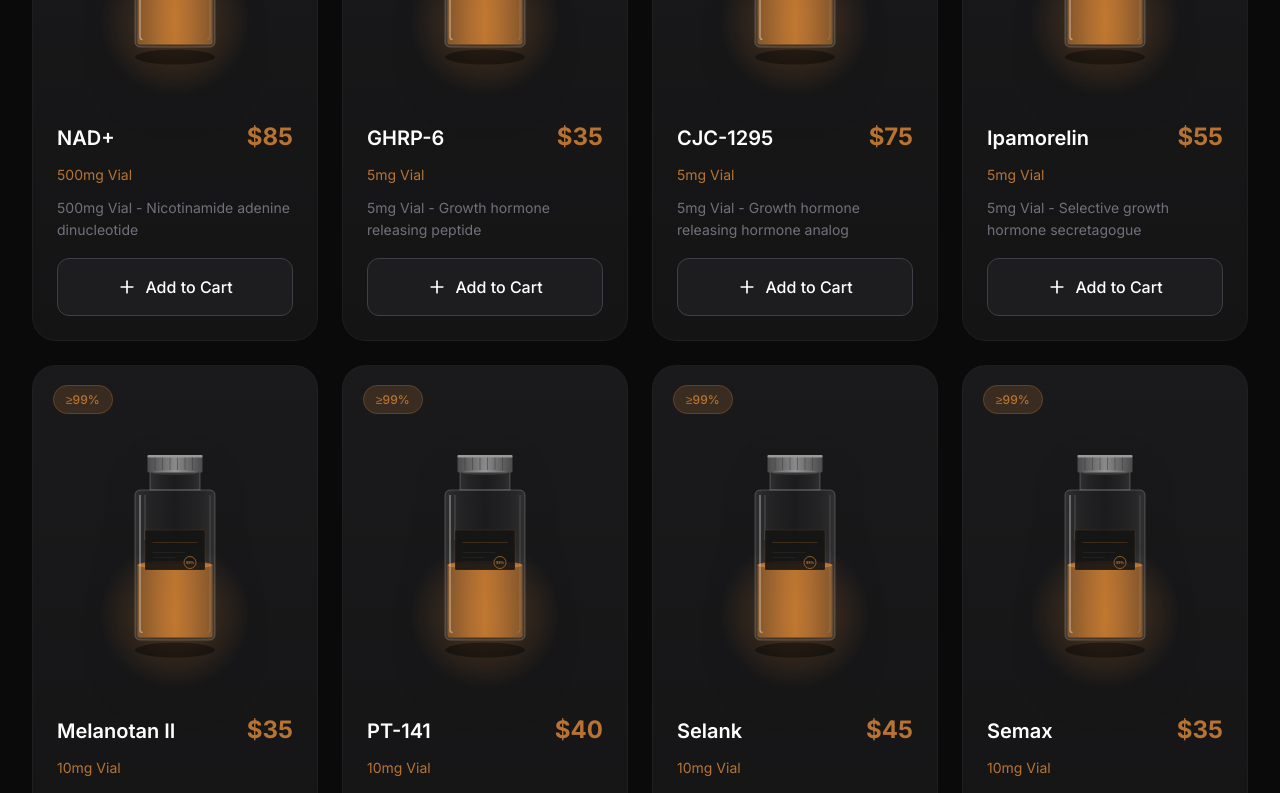
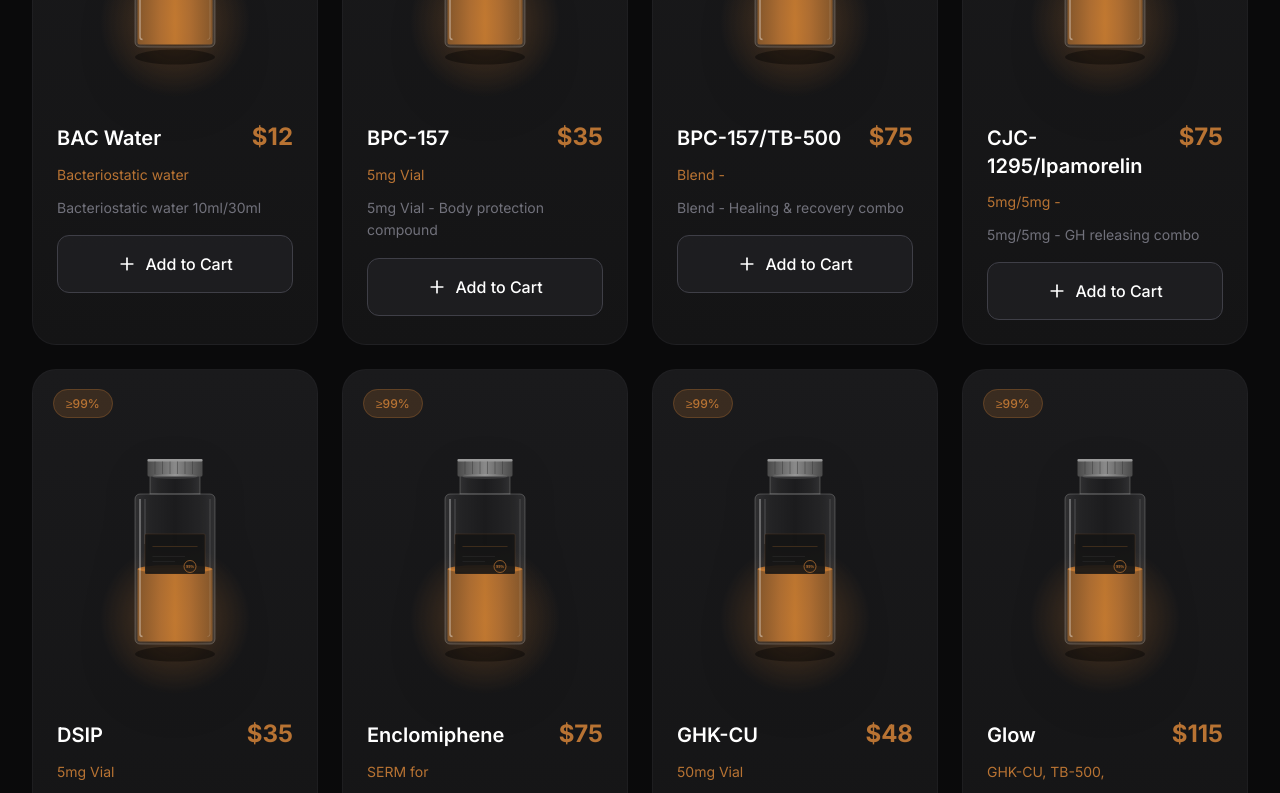
Before and after one commit to kaiwerner444-lab/pep, a Next.js app in the folder peptides-store/: page /products in a window 1280 px wide. Shown: the part 1280-2073 px from the top of the page. Built offline with nearby package versions, Linux system fonts and the light colour scheme.

Commit message:
Add complete Nova Peptide Supply catalog - 36 products

```diff
--- a/peptides-store/src/app/products/page.tsx
+++ b/peptides-store/src/app/products/page.tsx
@@ -5,40 +5,50 @@ import { Search } from "lucide-react";
 import { ProductCard } from "@/components/product-card";
 
 const allProducts = [
-  { id: 1, name: "BPC-157", description: "5mg Vial - Body protection compound for tissue research", price: 35, category: "Tissue Research", image: "/vial-3d.svg" },
-  { id: 2, name: "TB-500", description: "5mg Vial - Thymosin beta-4 synthetic peptide", price: 35, category: "Thymosin Research", image: "/vial-3d.svg" },
-  { id: 3, name: "GHK-CU", description: "50mg Vial - Copper peptide complex for skin research", price: 48, category: "Copper Peptides", image: "/vial-3d.svg" },
-  { id: 4, name: "GLP-1 SM", description: "10mg Vial - Semaglutide analog for metabolic research", price: 128, category: "Glucagon Analogs", image: "/vial-3d.svg" },
-  { id: 5, name: "NAD+", description: "500mg Vial - Nicotinamide adenine dinucleotide", price: 85, category: "Antioxidants", image: "/vial-3d.svg" },
-  { id: 6, name: "GHRP-6", description: "5mg Vial - Growth hormone releasing peptide", price: 35, category: "Secretagogue Research", image: "/vial-3d.svg" },
-  { id: 7, name: "CJC-1295", description: "5mg Vial - Growth hormone releasing hormone analog", price: 75, category: "Secretagogue Research", image: "/vial-3d.svg" },
-  { id: 8, name: "Ipamorelin", description: "5mg Vial - Selective growth hormone secretagogue", price: 55, category: "Secretagogue Research", image: "/vial-3d.svg" },
-  { id: 9, name: "Melanotan II", description: "10mg Vial - Melanocortin peptide for research", price: 35, category: "General Research", image: "/vial-3d.svg" },
-  { id: 10, name: "PT-141", description: "10mg Vial - Bremelanotide research peptide", price: 40, category: "General Research", image: "/vial-3d.svg" },
-  { id: 11, name: "Selank", description: "10mg Vial - Synthetic peptide for cognitive research", price: 45, category: "Neuropeptide Research", image: "/vial-3d.svg" },
-  { id: 12, name: "Semax", description: "10mg Vial - Nootropic research peptide", price: 35, category: "Neuropeptide Research", image: "/vial-3d.svg" },
-  { id: 13, name: "AOD-9604", description: "5mg Vial - Fat loss peptide fragment", price: 50, category: "Metabolic Research", image: "/vial-3d.svg" },
-  { id: 14, name: "DSIP", description: "5mg Vial - Delta sleep inducing peptide", price: 35, category: "Neuropeptide Research", image: "/vial-3d.svg" },
-  { id: 15, name: "MOTS-C", description: "10mg Vial - Mitochondrial derived peptide", price: 55, category: "Metabolic Research", image: "/vial-3d.svg" },
-  { id: 16, name: "Sermorelin", description: "5mg Vial - Growth hormone releasing factor", price: 48, category: "Secretagogue Research", image: "/vial-3d.svg" },
-  { id: 17, name: "Tesamorelin", description: "5mg Vial - Growth hormone releasing hormone analog", price: 45, category: "Secretagogue Research", image: "/vial-3d.svg" },
-  { id: 18, name: "IGF-1 LR3", description: "1mg Vial - Insulin-like growth factor long R3", price: 75, category: "Secretagogue Research", image: "/vial-3d.svg" },
-  { id: 19, name: "HCG", description: "5000iu Vial - Human chorionic gonadotropin", price: 40, category: "General Research", image: "/vial-3d.svg" },
-  { id: 20, name: "KISSPEPTIN", description: "10mg Vial - Reproductive hormone peptide", price: 60, category: "General Research", image: "/vial-3d.svg" },
-  { id: 21, name: "KPV", description: "10mg Vial - Anti-inflammatory tripeptide", price: 55, category: "Tissue Research", image: "/vial-3d.svg" },
-  { id: 22, name: "Glutathione", description: "600mg Vial - Antioxidant tripeptide", price: 54, category: "Antioxidants", image: "/vial-3d.svg" },
-  { id: 23, name: "Enclomiphene", description: "12.5mg/ml - Selective estrogen receptor modulator", price: 75, category: "General Research", image: "/vial-3d.svg" },
-  { id: 24, name: "RU-58841", description: "5% Solution - Anti-androgen research compound", price: 45, category: "General Research", image: "/vial-3d.svg" },
-  { id: 25, name: "SLU-PP-332", description: "10mg Vial - ERR agonist for metabolic research", price: 175, category: "Metabolic Research", image: "/vial-3d.svg" },
-  { id: 26, name: "BPC-157/TB-500", description: "Blend - Healing and recovery peptide stack", price: 75, category: "Research Bundles", image: "/vial-3d.svg" },
-  { id: 27, name: "Glow", description: "Blend - GHK-CU, TB-500, BPC-157 skin stack", price: 115, category: "Research Bundles", image: "/vial-3d.svg" },
-  { id: 28, name: "KLOW", description: "Blend - Advanced healing peptide stack", price: 140, category: "Research Bundles", image: "/vial-3d.svg" },
-  { id: 29, name: "BAC Water", description: "10ml Vial - Bacteriostatic water for reconstitution", price: 12, category: "Lab Supplies", image: "/vial-3d.svg" },
-  { id: 30, name: "Acetic Acid", description: "10ml Vial - 0.6% solution for peptide preparation", price: 10, category: "Lab Supplies", image: "/vial-3d.svg" },
-  { id: 31, name: "Amino Tadalafil", description: "30ml Bottle - Research compound", price: 54, category: "General Research", image: "/vial-3d.svg" },
+  // Page 1 Products
+  { id: 1, name: "5% RU-58841", description: "Research compound - 5% solution 30ml", price: 45, category: "Research Chemicals", image: "/vial-3d.svg" },
+  { id: 2, name: "Acetic Acid 0.6%", description: "10ml Solution for peptide reconstitution", price: 10, category: "Lab Supplies", image: "/vial-3d.svg" },
+  { id: 3, name: "Amino Tadalafil", description: "Liquid research compound 30ml", price: 54, category: "Research Chemicals", image: "/vial-3d.svg" },
+  { id: 4, name: "AOD-9604", description: "5mg Vial - GH fragment for metabolic research", price: 50, category: "Peptides", image: "/vial-3d.svg" },
+  { id: 5, name: "BAC Water", description: "Bacteriostatic water 10ml/30ml", price: 12, category: "Lab Supplies", image: "/vial-3d.svg" },
+  { id: 6, name: "BPC-157", description: "5mg Vial - Body protection compound", price: 35, category: "Peptides", image: "/vial-3d.svg" },
+  { id: 7, name: "BPC-157/TB-500", description: "Blend - Healing & recovery combo", price: 75, category: "Peptide Blends", image: "/vial-3d.svg" },
+  { id: 8, name: "CJC-1295/Ipamorelin", description: "5mg/5mg - GH releasing combo", price: 75, category: "Peptide Blends", image: "/vial-3d.svg" },
+  { id: 9, name: "DSIP", description: "5mg Vial - Delta sleep inducing peptide", price: 35, category: "Peptides", image: "/vial-3d.svg" },
+  { id: 10, name: "Enclomiphene", description: "SERM for hormonal research", price: 75, category: "Research Chemicals", image: "/vial-3d.svg" },
+  { id: 11, name: "GHK-CU", description: "50mg Vial - Copper peptide", price: 48, category: "Peptides", image: "/vial-3d.svg" },
+  { id: 12, name: "Glow", description: "GHK-CU, TB-500, BPC-157 blend", price: 115, category: "Peptide Blends", image: "/vial-3d.svg" },
+
+  // Page 2 Products (GLP-1s, etc.)
+  { id: 13, name: "GLP-1 SM", description: "10mg Vial - Semaglutide analog", price: 128, category: "GLP-1", image: "/vial-3d.svg" },
+  { id: 14, name: "GLP-2 TZ", description: "10mg Vial - Tirzepatide analog", price: 100, category: "GLP-1", image: "/vial-3d.svg" },
+  { id: 15, name: "GLP-3 RT", description: "10mg Vial - Retatrutide analog", price: 75, category: "GLP-1", image: "/vial-3d.svg" },
+  { id: 16, name: "Glutathione", description: "600mg Vial - Antioxidant peptide", price: 54, category: "Peptides", image: "/vial-3d.svg" },
+  { id: 17, name: "HCG", description: "5000iu Vial - Human chorionic gonadotropin", price: 40, category: "Research Chemicals", image: "/vial-3d.svg" },
+  { id: 18, name: "IGF-1 LR3", description: "1mg Vial - Long R3 IGF-1", price: 75, category: "Peptides", image: "/vial-3d.svg" },
+  { id: 19, name: "KISSPEPTIN", description: "10mg Vial - Reproductive peptide", price: 60, category: "Peptides", image: "/vial-3d.svg" },
+  { id: 20, name: "KLOW", description: "Advanced healing peptide stack", price: 140, category: "Peptide Blends", image: "/vial-3d.svg" },
+  { id: 21, name: "KPV", description: "10mg Vial - Anti-inflammatory tripeptide", price: 55, category: "Peptides", image: "/vial-3d.svg" },
+  { id: 22, name: "Melanotan II", description: "10mg Vial - Melanocortin peptide", price: 35, category: "Peptides", image: "/vial-3d.svg" },
+  { id: 23, name: "MOTS-C", description: "10mg Vial - Mitochondrial peptide", price: 55, category: "Peptides", image: "/vial-3d.svg" },
+  { id: 24, name: "NAD+", description: "500mg Vial - Nicotinamide adenine dinucleotide", price: 85, category: "Peptides", image: "/vial-3d.svg" },
+
+  // Page 3 Products
+  { id: 25, name: "PT-141", description: "10mg Vial - Bremelanotide peptide", price: 40, category: "Peptides", image: "/vial-3d.svg" },
+  { id: 26, name: "Selank", description: "10mg Vial - Nootropic peptide", price: 45, category: "Peptides", image: "/vial-3d.svg" },
+  { id: 27, name: "Semax", description: "10mg Vial - Cognitive peptide", price: 35, category: "Peptides", image: "/vial-3d.svg" },
+  { id: 28, name: "Sermorelin", description: "5mg Vial - GHRH analog", price: 48, category: "Peptides", image: "/vial-3d.svg" },
+  { id: 29, name: "SLU-PP-332", description: "10mg Vial - ERR agonist", price: 175, category: "Research Chemicals", image: "/vial-3d.svg" },
+  { id: 30, name: "TB-500", description: "5mg Vial - Thymosin beta-4", price: 35, category: "Peptides", image: "/vial-3d.svg" },
+  { id: 31, name: "Tesamorelin", description: "5mg Vial - GHRF analog", price: 45, category: "Peptides", image: "/vial-3d.svg" },
+  { id: 32, name: "GHRP-6", description: "5mg Vial - Growth hormone releasing peptide", price: 35, category: "Peptides", image: "/vial-3d.svg" },
+  { id: 33, name: "CJC-1295", description: "5mg Vial - No DAC", price: 45, category: "Peptides", image: "/vial-3d.svg" },
+  { id: 34, name: "Ipamorelin", description: "5mg Vial - GH secretagogue", price: 40, category: "Peptides", image: "/vial-3d.svg" },
+  { id: 35, name: "Tadalafil", description: "Liquid research compound", price: 54, category: "Research Chemicals", image: "/vial-3d.svg" },
+  { id: 36, name: "Ostarine", description: "Liquid SARM for research", price: 65, category: "Research Chemicals", image: "/vial-3d.svg" },
 ];
 
-const categories = ["All", "Tissue Research", "Thymosin Research", "Copper Peptides", "Glucagon Analogs", "Antioxidants", "Secretagogue Research", "Neuropeptide Research", "General Research"];
+const categories = ["All", "Peptides", "GLP-1", "Peptide Blends", "Research Chemicals", "Lab Supplies"];
 
 export default function ProductsPage() {
   const [searchQuery, setSearchQuery] = useState("");
@@ -56,12 +66,12 @@ export default function ProductsPage() {
       <div className="max-w-7xl mx-auto px-6 lg:px-8 py-12">
         {/* Header */}
         <div className="text-center mb-12">
-          <p className="text-[#b87333] text-sm tracking-wider uppercase mb-4">Premium Collection</p>
+          <p className="text-[#b87333] text-sm tracking-wider uppercase mb-4">Complete Catalog</p>
           <h1 className="text-4xl md:text-5xl font-light text-white mb-4">
             Research <span className="gradient-text font-semibold">Compounds</span>
           </h1>
           <p className="text-zinc-500 max-w-2xl mx-auto">
-            Laboratory-grade peptides with verified purity for scientific research.
+            {allProducts.length}+ laboratory-grade peptides and research chemicals.
           </p>
         </div>
 
@@ -96,7 +106,7 @@ export default function ProductsPage() {
 
         {/* Results Count */}
         <p className="text-zinc-500 text-sm mb-6">
-          Showing {filteredProducts.length} product{filteredProducts.length !== 1 ? 's' : ''}
+          Showing {filteredProducts.length} of {allProducts.length} products
         </p>
 
         {/* Product Grid */}
```
Also changed, not shown: 87 other files (tests, documents, lock files or other folders).
